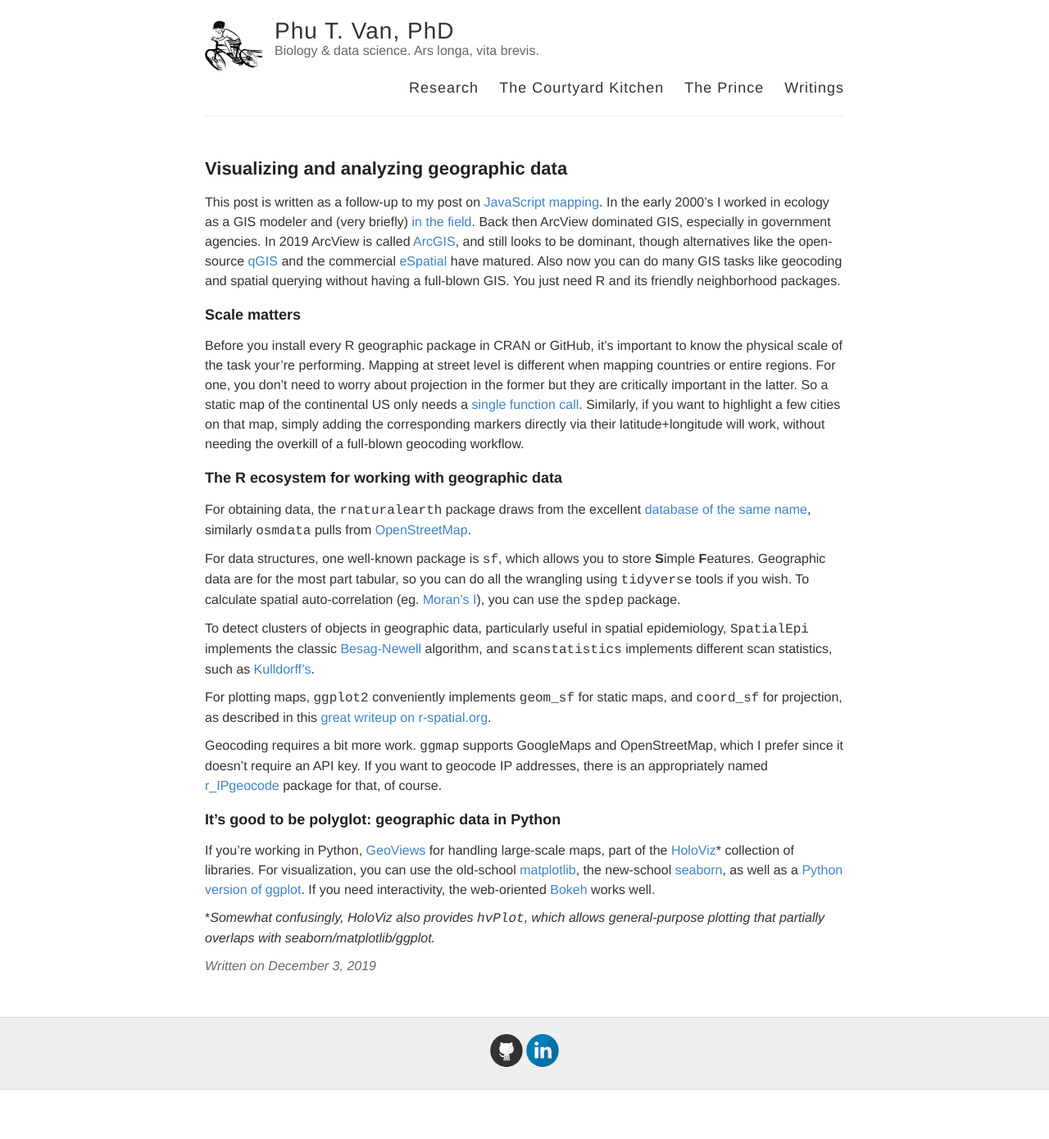
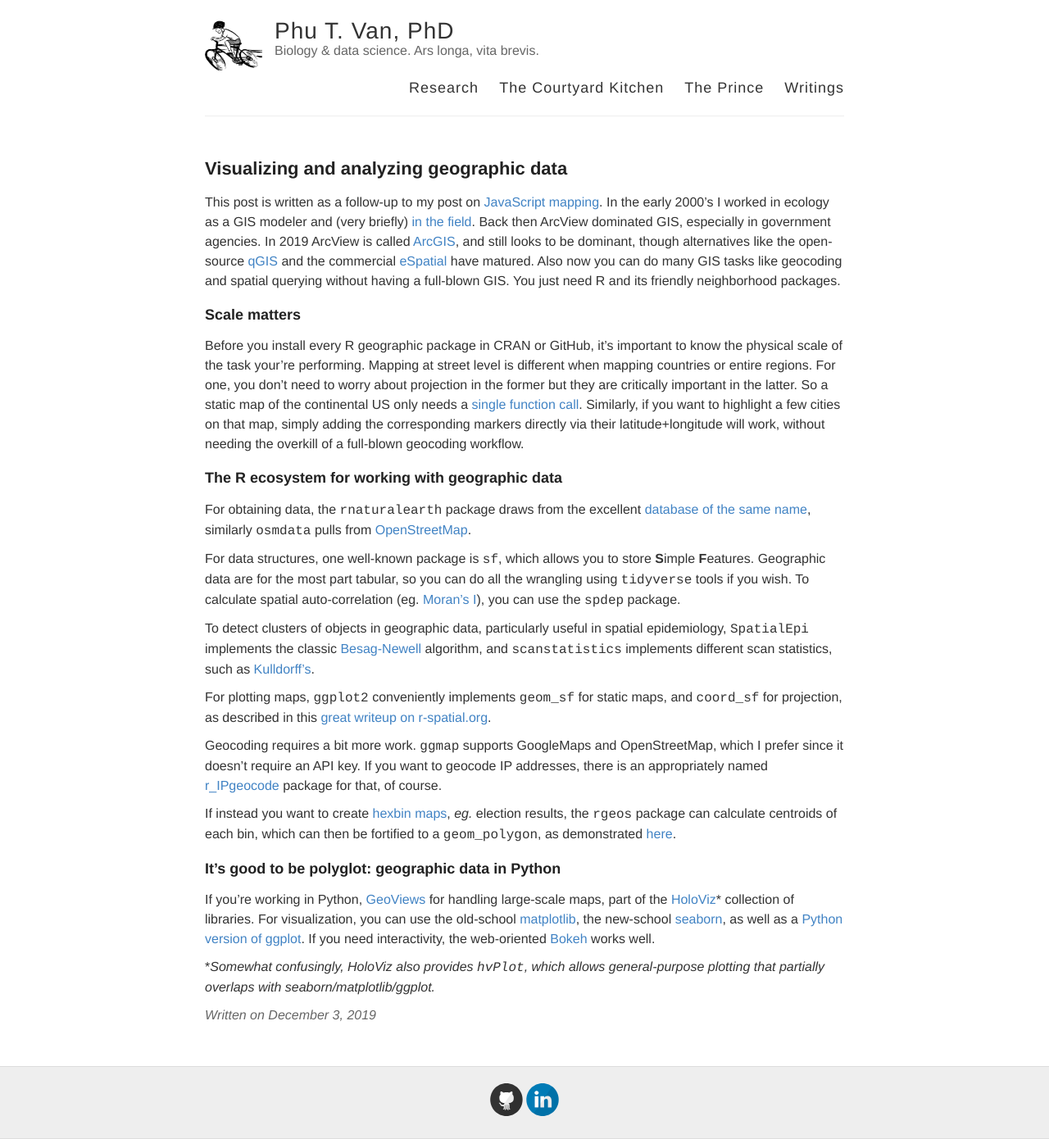
Before and after one commit to ptvan/ptvan.github.io, a Jekyll site: the page built from _posts/2019-12-03-analyzing-geographic-data.md, in a window 1280 px wide. Shown: the whole page at 82% size. Built offline with Jekyll 4.4.1, drawn with Linux system fonts in a browser that asks for light colours; before the commit the page ends 1330 px from its top, so only the background shows below that.

Commit message:
added references to rgeos and geom_polygon

````diff
--- a/_posts/2019-12-03-analyzing-geographic-data.md
+++ b/_posts/2019-12-03-analyzing-geographic-data.md
@@ -21,6 +21,8 @@ For plotting maps, `ggplot2` conveniently implements `geom_sf` for static maps,
 
 Geocoding requires a bit more work. `ggmap` supports GoogleMaps and OpenStreetMap, which I prefer since it doesn't require an API key. If you want to geocode IP addresses, there is an appropriately named [r_IPgeocode](https://github.com/cengel/r_IPgeocode) package for that, of course.
 
+If instead you want to create [hexbin maps](https://www.data-to-viz.com/graph/hexbinmap.html), _eg._ election results, the `rgeos` package can calculate centroids of each bin, which can then be fortified to a ```geom_polygon```, as demonstrated [here](https://www.r-graph-gallery.com/328-hexbin-map-of-the-usa.html).
+
 ### It's good to be polyglot: geographic data in Python
 
 If you're working in Python, [GeoViews](http://geoviews.org/) for handling large-scale maps, part of the [HoloViz](http://holoviz.org)* collection of libraries. For visualization, you can use the old-school [matplotlib](https://matplotlib.org/), the new-school [seaborn](https://seaborn.pydata.org/), as well as a [Python version of ggplot](http://ggplot.yhathq.com/). If you need interactivity, the web-oriented [Bokeh](https://docs.bokeh.org/en/latest) works well.
````
